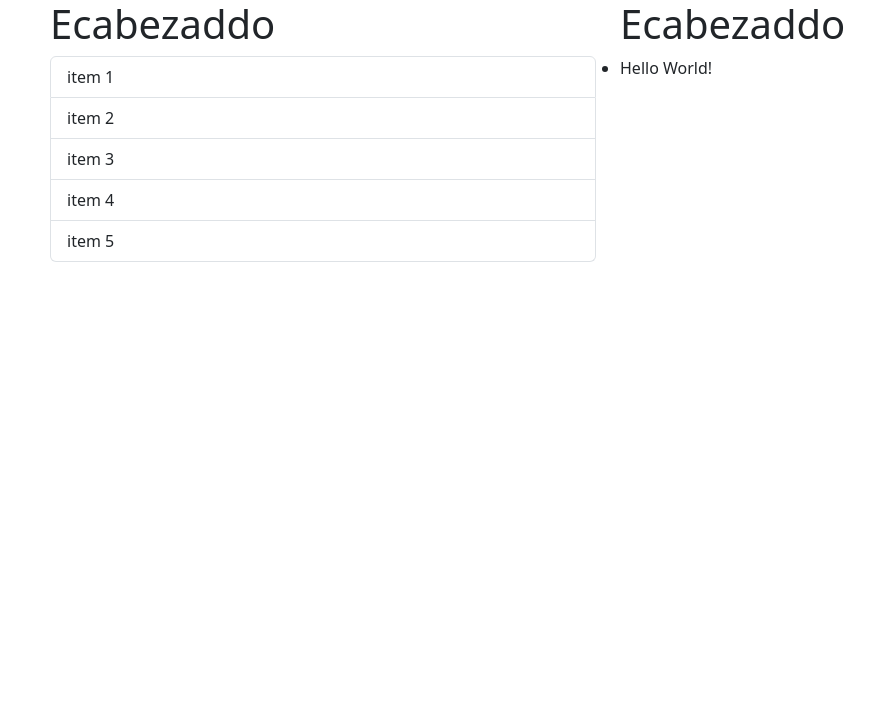
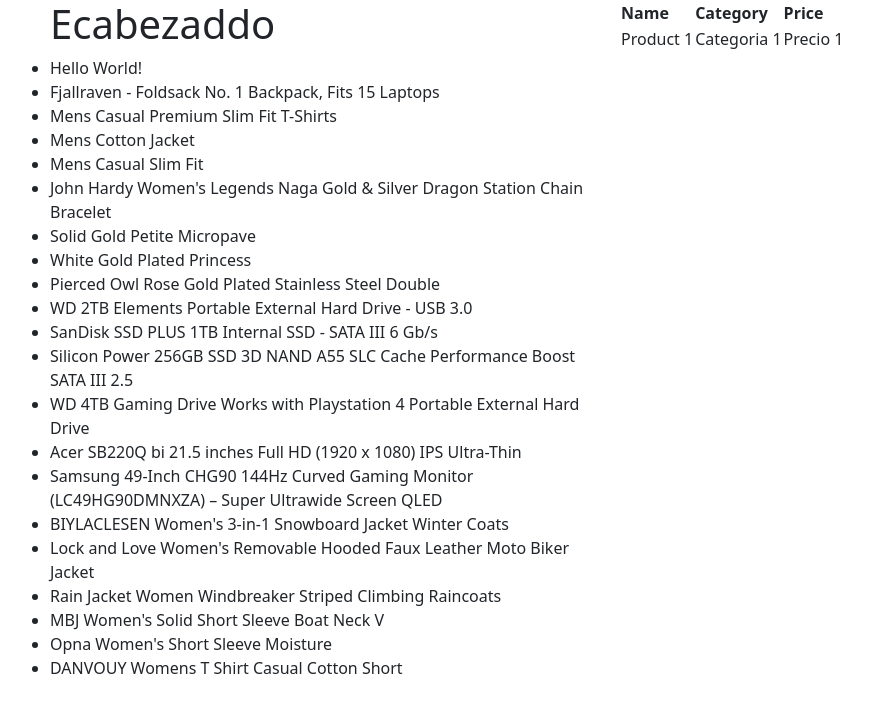
Before and after one commit to FloweryWisdom/Javascript-Practice, a plain HTML site: page Lesson-8-DOM-Document-Object-Model/index.html in a window 1280 px wide. Shown: the whole page, without its empty margins (32-906 px from the left). Drawn offline with nearby package versions, Linux system fonts and the light colour scheme.

Commit message:
Pushing any changes made recently.

```diff
--- a/Lesson-8-DOM-Document-Object-Model/index.html
+++ b/Lesson-8-DOM-Document-Object-Model/index.html
@@ -14,17 +14,22 @@
         <div class="row">
             <div class="col-12 col-md-6">
                 <h1>Ecabezaddo</h1>
-                <ul class="list-group">
-                    <li class="list-group-item">item 1</li>
-                    <li class="list-group-item">item 2</li>
-                    <li class="list-group-item">item 3</li>
-                    <li class="list-group-item">item 4</li>
-                    <li class="list-group-item">item 5</li>
+                <ul id="koders-list"  class="list-group">
                 </ul>
             </div>
             <div class="col-12 col-md-6">
-                <h1>Ecabezaddo</h1>
-                <ul id="koders-list" class="list-group" >
+                <table>
+                    <tr>
+                        <th>Name</th>
+                        <th>Category</th>
+                        <th>Price</th>
+                    </tr>
+                    <tr>
+                        <td>Product 1</td>
+                        <td>Categoria 1</td>
+                        <td>Precio 1</td>
+                    </tr>
+                </table>
 
                 </ul>
             </div>
--- a/Lesson-8-DOM-Document-Object-Model/js/main.js
+++ b/Lesson-8-DOM-Document-Object-Model/js/main.js
@@ -308,3 +308,47 @@
         }
     }
 ]
+
+// Assignments:
+
+// 1. Create a list in the UI that shows the 'name' of available products.
+
+function createProductItemInUI(content) {
+    let productItem = document.createElement("li");
+
+    let productItemText = document.createTextNode(content);
+    productItem.appendChild(productItemText);
+    return productItem;
+}
+
+function printProductsList(productsArray, listId) {
+    let productsList = document.getElementById(listId);
+    productsArray.forEach((product => {
+        let productInfo = createProductItemInUI(product.title);
+        productsList.appendChild(productInfo);
+    }))
+
+}
+
+printProductsList(list, "koders-list")
+
+
+function createProductInfoRow(content) {
+    let productInfoRow = document.createElement("tr");
+
+    for (let i = 0; i < 3, i++;) {
+        const td = document.createElement("td");
+        tdText = document.createTextNode(content);
+        td.appendChild(tdText);
+        productInfoRow.appendChild(td);
+        return productInfoRow;
+    }
+}
+
+
+
+
+
+
+
+// 2. Create a table in the UI that shows the 'name', 'category', and 'price' of all products.
```
